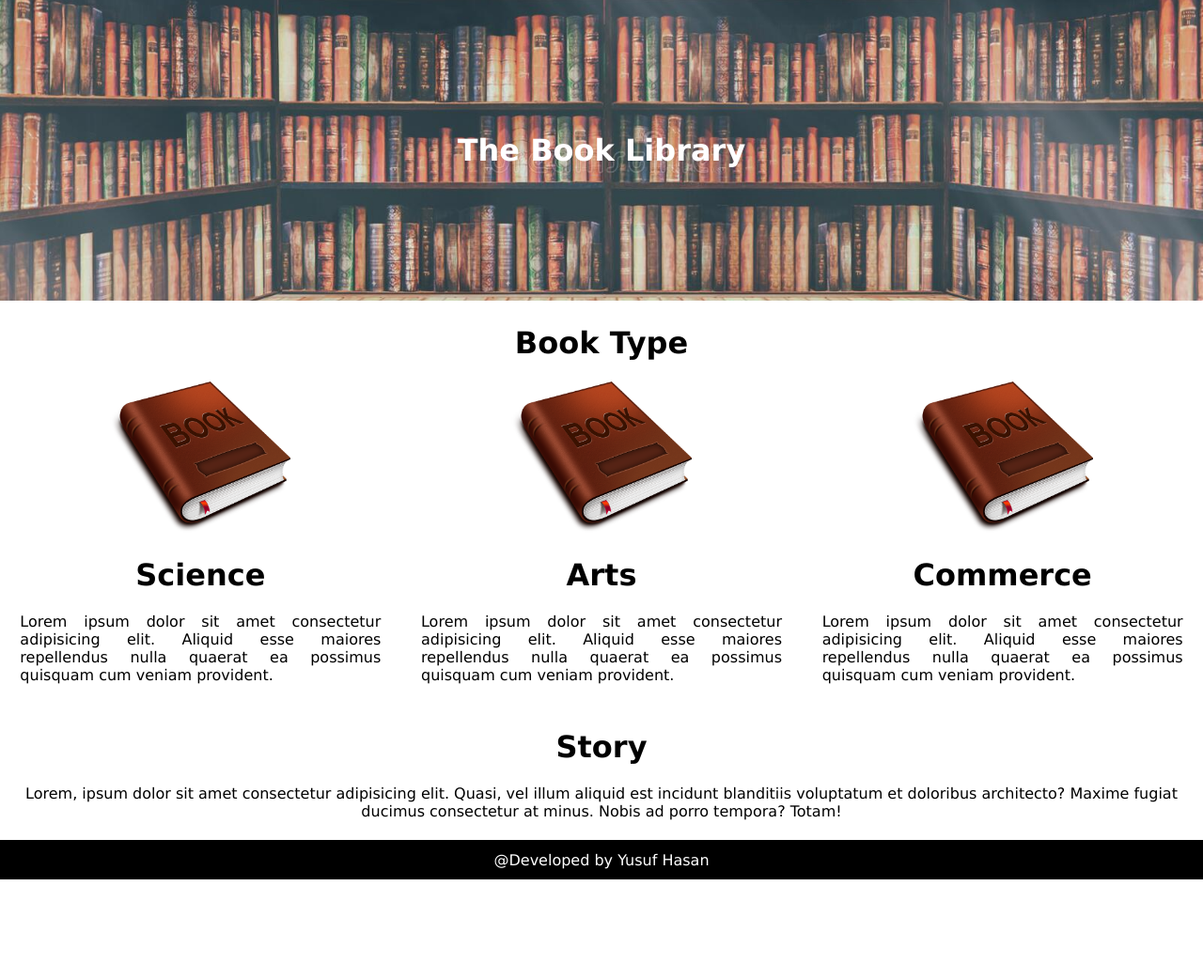
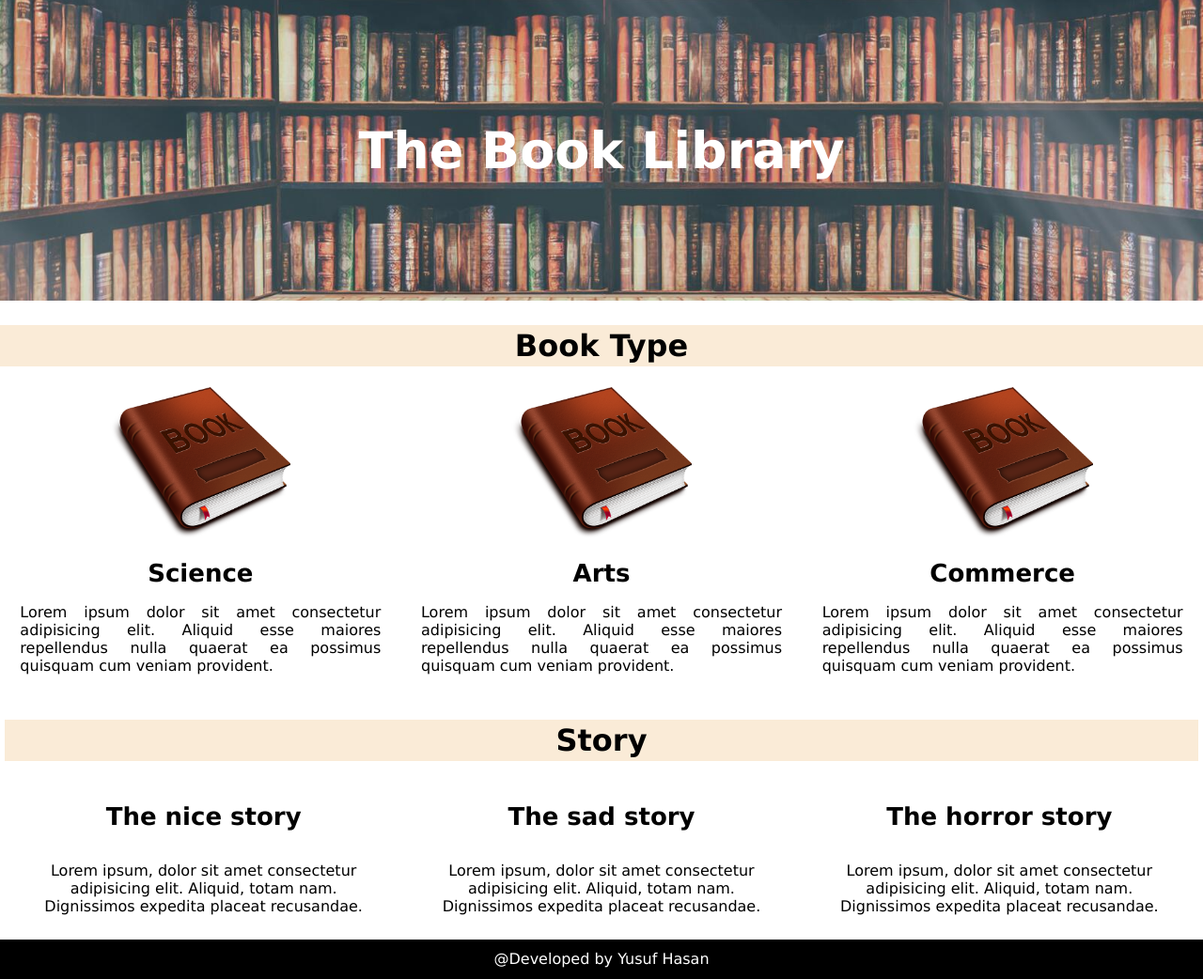
Before and after one commit to YusufHasan94/html-css, a plain HTML site: page index.html in a window 1280 px wide. Shown: the whole page at 94% size. Before the commit the page ends 936 px from the top, so only its background shows below. Drawn offline with Linux system fonts and the light colour scheme.

Commit message:
adding new story

```diff
--- a/index.html
+++ b/index.html
@@ -35,8 +35,22 @@
         </div>
         <div class="catelog2">
             <h1>Story</h1>
-            <p>Lorem, ipsum dolor sit amet consectetur adipisicing elit. Quasi, vel illum aliquid est incidunt blanditiis voluptatum et doloribus architecto? Maxime fugiat ducimus consectetur at minus. Nobis ad porro tempora? Totam!</p>
+            <div class="storyContainer">
+                <div class="Scontent con1">
+                    <h1>The nice story</h1>
+                    <p>Lorem ipsum, dolor sit amet consectetur adipisicing elit. Aliquid, totam nam. Dignissimos expedita placeat recusandae.</p>
+                </div>
+                <div class="Scontent con2">
+                    <h1>The sad story</h1>
+                    <p>Lorem ipsum, dolor sit amet consectetur adipisicing elit. Aliquid, totam nam. Dignissimos expedita placeat recusandae.</p>
+                </div>
+                <div class="Scontent con3">
+                    <h1>The horror story</h1>
+                    <p>Lorem ipsum, dolor sit amet consectetur adipisicing elit. Aliquid, totam nam. Dignissimos expedita placeat recusandae.</p>
+                </div>
+            </div>
         </div>
+
     </main>
     <footer>
         @Developed by Yusuf Hasan
--- a/style.css
+++ b/style.css
@@ -16,13 +16,19 @@ body{
     justify-content: center;
     align-items: center;
 }
-.header h1{
+.header>h1{
     color: white;
+    font-size: 54px;
 }
 .catelog1{
     text-align: center;
     padding: 5px 0;
 }
+.catelog1>h1, .catelog2>h1{
+   background-color: antiquewhite;
+   padding: 3px 0;
+}
+
 .content{
     display: flex;
     justify-content: space-around;
@@ -30,10 +36,12 @@ body{
 }
 .catelog{
     width: 30%;
-
 }
 .catelog img{
     width: 50%;
+}
+.catelog>h1, .Scontent>h1{
+    font-size: 26px;
 }
 .catelog p{
     text-align: justify;
@@ -42,6 +50,18 @@ body{
     text-align: center;
     padding: 5px;
 }
+.storyContainer{
+    display: flex;
+    justify-content: space-around;
+    align-items: center;
+}
+.Scontent{
+    width: 30%;
+    display: flex;
+    flex-direction: column;
+    padding: 5px;
+}
+
 footer{
     height: 2rem;
     display: flex;
```
